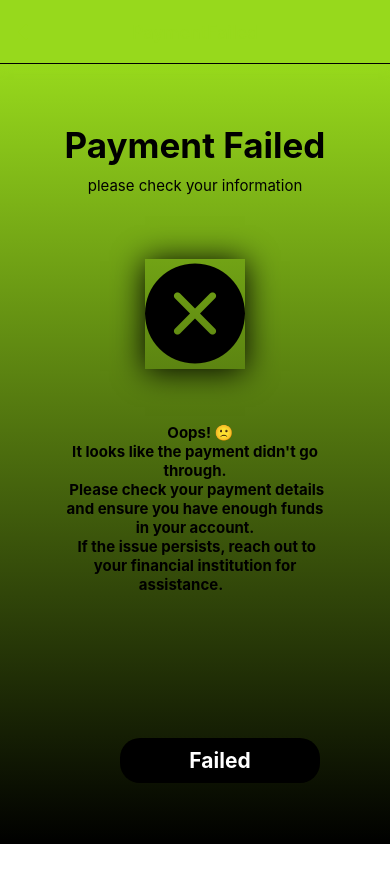
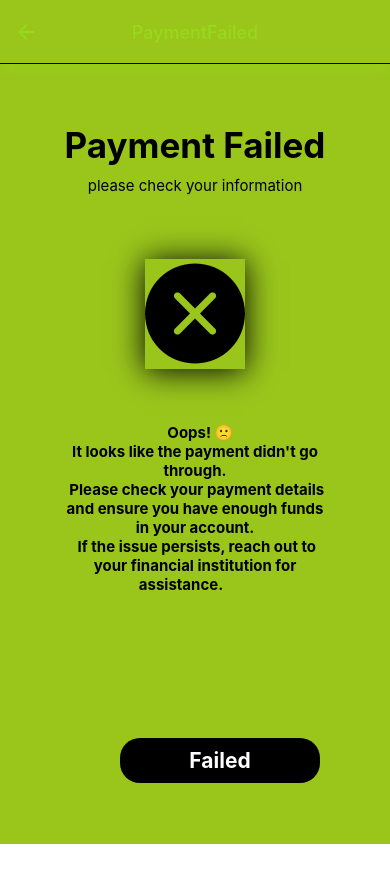
Before and after one commit to SharkOrganisation/Shark, a React Native app in the folder client/: screen /PaymentFailed in a window 390 px wide. Shown: the top 882 px of the page. Built offline with nearby package versions, Linux system fonts and the light colour scheme; what @stripe/stripe-react-native would draw is missing.

Commit message:
commit to pull

```diff
--- a/client/App.js
+++ b/client/App.js
@@ -37,6 +37,8 @@ const STRIPE_KEY ="pk_test_51OZEfiH6PIz9b3JmefGizu6JOqL1NoKap1KNDkrsf0NXyf0Jc7mw
 
 export default function App() {
   return (
+
+
     <StripeProvider publishableKey={STRIPE_KEY}>
     <NavigationContainer>
 
@@ -214,7 +216,7 @@ export default function App() {
 
         }} />
         <Stack.Screen name='PaymentSucces' component={PaymentSucces} options={{  headerStyle: {
-            backgroundColor: '#97d91c',
+            backgroundColor: "#9AC61C",
             shadowColor: "#9AC61C",
             borderBottomColor: 'black',
             shadowOffset: {
@@ -232,7 +234,7 @@ export default function App() {
           },
           title:"Payment Succes"}} />
         <Stack.Screen name='PaymentFailed' component={PaymentFailed} options={{ headerStyle: {
-            backgroundColor: '#97d91c',
+            backgroundColor:"#9AC61C",
             shadowColor: '#97d91c',
             borderBottomColor: 'black',
             shadowOffset: {
@@ -266,6 +268,7 @@ export default function App() {
         <Stack.Screen name="resetPassword" component={ResetPassword} options={{ headerShown: false }} />
         <Stack.Screen name='Coachprofile' component={Coachprofile} options={{ headerShown: false }} />
 
+
       </Stack.Navigator>
 
     </NavigationContainer>
--- a/client/screens/PaymentFailed.js
+++ b/client/screens/PaymentFailed.js
@@ -10,8 +10,7 @@ const PaymentFailed = () => {
   const route=useRoute
   const { totalPrice } = route.params || {};
   return (
-    <LinearGradient
-    colors={['#97d91c', 'black']}
+   <View
     style={styles.container}
   >
     <View >
@@ -37,7 +36,7 @@ const PaymentFailed = () => {
             <Text style={styles.btnText}>Failed</Text>
           </TouchableOpacity>
     </View>
-    </LinearGradient>
+    </View>
   );
 };
 
--- a/client/screens/PaymentSucces.js
+++ b/client/screens/PaymentSucces.js
@@ -13,8 +13,8 @@ const PaymentSuccess = () => {
   console.log(totalPrice);
 
   return (
-    <LinearGradient
-    colors={['#97d91c', 'black']}
+    <View
+
     style={styles.container}
   >
     <View >
@@ -42,7 +42,7 @@ const PaymentSuccess = () => {
           </TouchableOpacity>
         </View>
     </View>
-    </LinearGradient>
+    </View>
   );
 };
 
```
